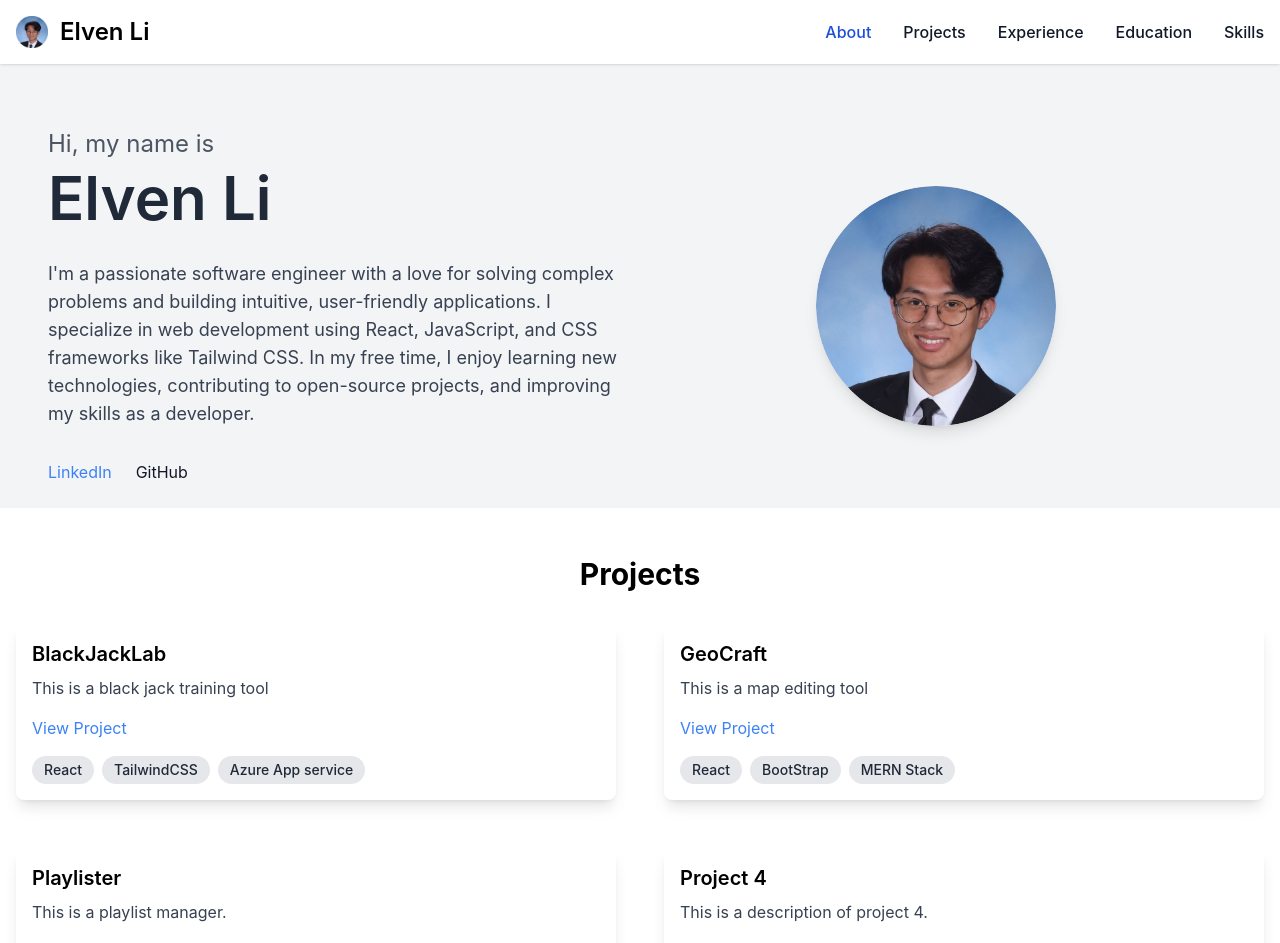
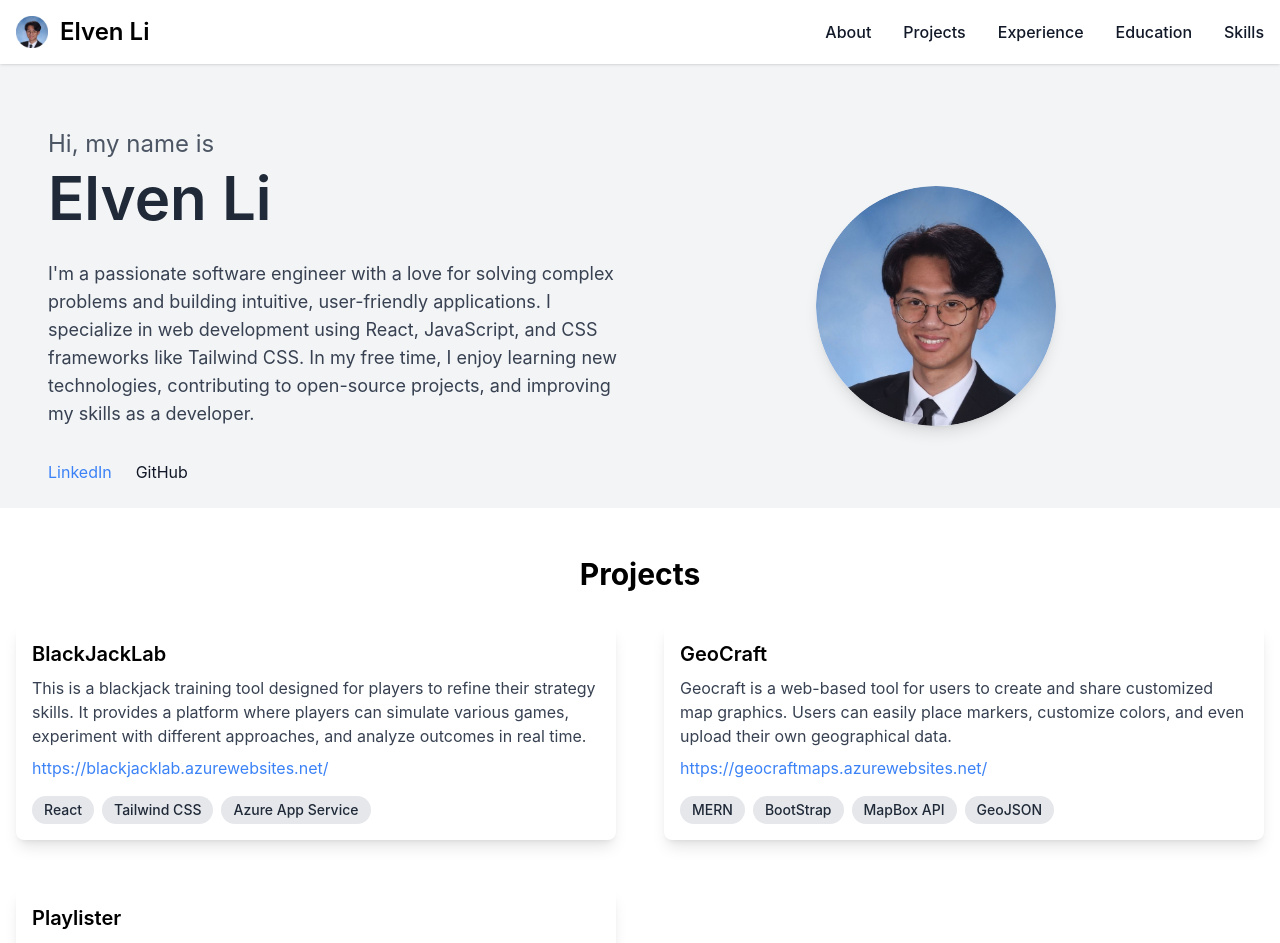
Before and after one commit to elvli/DevPortfolio, a React (Create React App) app: page / in a window 1280 px wide. Shown: the top 943 px of the page. Built offline with nearby package versions, Linux system fonts and the light colour scheme.

Commit message:
Added a footer

```diff
--- a/package.json
+++ b/package.json
@@ -3,10 +3,13 @@
   "version": "0.1.0",
   "private": true,
   "dependencies": {
+    "@fortawesome/fontawesome-svg-core": "^6.7.1",
+    "@fortawesome/react-fontawesome": "^0.2.2",
     "@testing-library/jest-dom": "^5.17.0",
     "@testing-library/react": "^13.4.0",
     "@testing-library/user-event": "^13.5.0",
     "firebase": "^11.0.2",
+    "font-awesome": "^4.7.0",
     "react": "^18.3.1",
     "react-dom": "^18.3.1",
     "react-scripts": "5.0.1",
--- a/src/App.js
+++ b/src/App.js
@@ -1,3 +1,5 @@
+import 'font-awesome/css/font-awesome.min.css';
+
 import Home from "./Components/Home";
 import NavBar from "./Components/NavBar";
 import About from "./Components/About";
@@ -5,6 +7,8 @@ import Projects from "./Components/Projects";
 import Experience from "./Components/Experience";
 import Education from "./Components/Education";
 import Skills from "./Components/Skills";
+import Footer from "./Components/Footer";
+
 
 function App() {
   return (
@@ -15,6 +19,7 @@ function App() {
       <Experience />
       <Education />
       <Skills />
+      <Footer />
     </div>
   );
 }
--- /dev/null
+++ b/src/Components/Footer.js
@@ -0,0 +1,37 @@
+import React from "react";
+
+function Footer() {
+  return (
+    <footer className="bg-gray-800 text-white py-6">
+      <div className="max-w-screen-xl mx-auto px-4 flex justify-between items-center">
+        <div className="flex flex-col items-start space-y-2">
+          <p className="text-sm">
+            Designed by Elven Li. {new Date().getFullYear()}.
+          </p>
+          <p className="text-sm">Built with ReactJS. Hosted on Firebase.</p>
+        </div>
+
+        <div className="flex space-x-6">
+          <a
+            href="https://github.com/elvli"
+            target="_blank"
+            rel="noopener noreferrer"
+            className="hover:text-blue-500"
+          >
+            GitHub
+          </a>
+          <a
+            href="https://linkedin.com/in/elvenli"
+            target="_blank"
+            rel="noopener noreferrer"
+            className="hover:text-blue-500"
+          >
+            LinkedIn
+          </a>
+        </div>
+      </div>
+    </footer>
+  );
+}
+
+export default Footer;
--- a/src/Components/NavBar.js
+++ b/src/Components/NavBar.js
@@ -67,8 +67,7 @@ function NavBar() {
                   e.preventDefault();
                   handleScroll("about", 60);
                 }}
-                className="block py-2 px-3 text-white bg-blue-700 rounded md:bg-transparent md:text-blue-700 md:p-0 dark:text-white md:dark:text-blue-500"
-                aria-current="page"
+                className="block py-2 px-3 text-gray-900 rounded hover:bg-gray-100 md:hover:bg-transparent md:border-0 md:hover:text-blue-700 md:p-0 dark:text-white md:dark:hover:text-blue-500 dark:hover:bg-gray-700 dark:hover:text-white md:dark:hover:bg-transparent"
               >
                 About
               </a>
--- a/src/Components/ProjectCard.js
+++ b/src/Components/ProjectCard.js
@@ -5,15 +5,19 @@ const ProjectCard = ({ title, description, link, skills }) => {
     <div className="bg-white shadow-lg rounded-lg overflow-hidden">
       <div className="p-4">
         <h3 className="text-xl font-semibold mb-2">{title}</h3>
-        <p className="text-gray-700 mb-4">{description}</p>
+        <p className="text-gray-700 mb-2">{description}</p>
+
+        {link !== "#" && (
           <a
             href={link}
             target="_blank"
             rel="noopener noreferrer"
             className="text-blue-500 hover:underline"
           >
-          View Project
+            {link}
           </a>
+        )}
+
         <div className="flex flex-wrap gap-2 mt-4">
           {skills.map((skill, index) => (
             <span
--- a/src/Components/Projects.js
+++ b/src/Components/Projects.js
@@ -5,27 +5,31 @@ const Projects = () => {
   const projectData = [
     {
       title: "BlackJackLab",
-      description: "This is a black jack training tool",
-      link: "#",
-      skills: ["React", "TailwindCSS", "Azure App service"],
+      description: `
+    This is a blackjack training tool designed for players to refine
+    their strategy skills. It provides a platform where players can
+    simulate various games, experiment with different approaches,
+    and analyze outcomes in real time.
+  `,
+      link: "https://blackjacklab.azurewebsites.net/",
+      skills: ["React", "Tailwind CSS", "Azure App Service"],
     },
+
     {
       title: "GeoCraft",
-      description: "This is a map editing tool",
-      link: "#",
-      skills: ["React", "BootStrap", "MERN Stack"],
+      description: `Geocraft is a web-based tool for users to create and
+      share customized map graphics. Users can easily place markers, customize
+      colors, and even upload their own geographical data.`,
+      link: "https://geocraftmaps.azurewebsites.net/",
+      skills: ["MERN", "BootStrap", "MapBox API", "GeoJSON"],
     },
     {
       title: "Playlister",
-      description: "This is a playlist manager.",
+      description: `This is a playlist manager that allows users to create, play,
+      and share playlists. Users engage with others by liking, disliking, and
+      commenting on shared playlists.`,
       link: "#",
-      skills: ["Material UI"],
-    },
-    {
-      title: "Project 4",
-      description: "This is a description of project 4.",
-      link: "#",
-      skills: ["asd"],
+      skills: ["MERN", "Material UI", "YouTube API"],
     },
   ];
 
```
Also changed, not shown: 1 other file (tests, documents, lock files or other folders). Lines whose indentation alone changed are shown as unchanged.
